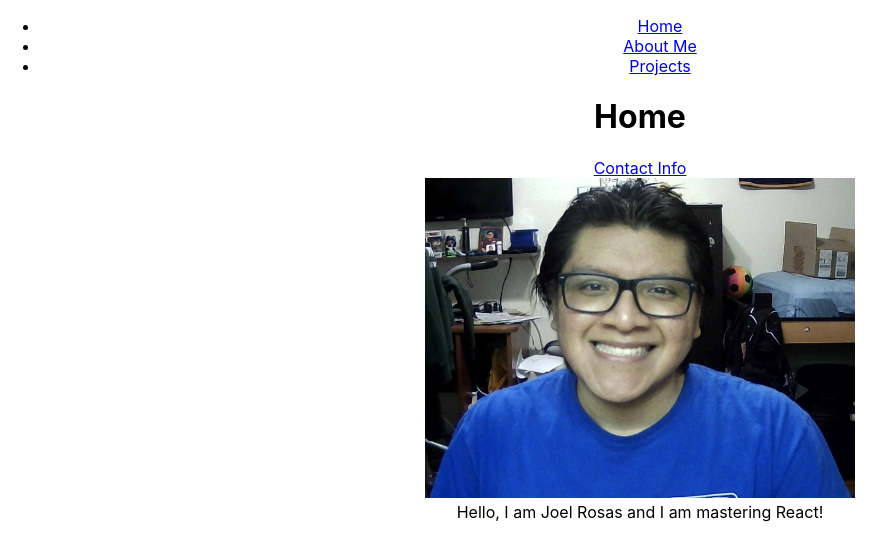
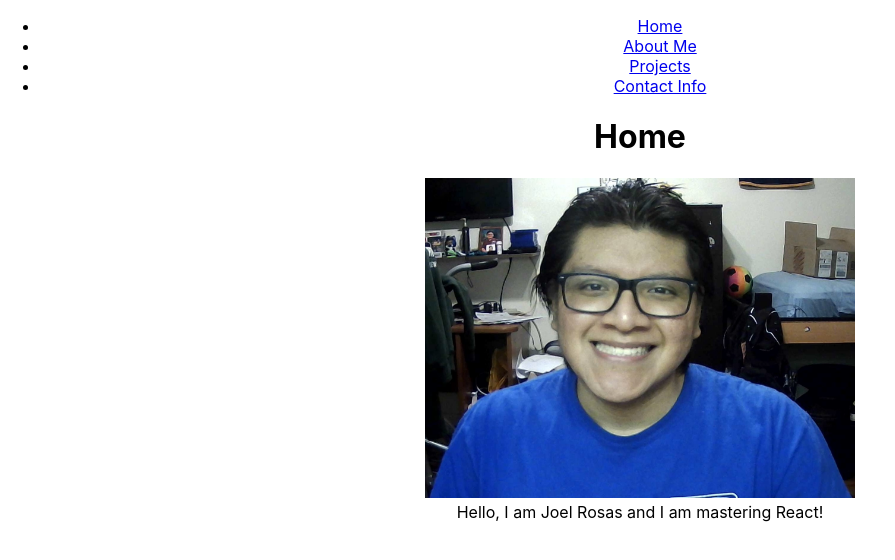
Before and after one commit to JoeliRosas20/joelirosas20.github.io, a React (Create React App) app: page / in a window 1280 px wide. Shown: the top 560 px of the page, without its empty margins (0-895 px from the left). Built offline with nearby package versions, Linux system fonts and the light colour scheme.

Commit message:
Added link to the Contact Info in NavBar

```diff
--- a/src/components/HomePage.js
+++ b/src/components/HomePage.js
@@ -6,8 +6,6 @@ function HomePage() {
     return (
         <div>
             <h1>Home</h1>
-            <Link to="/contact">Contact Info</Link>
-            <br></br>
             <img src={portrait} className='App-logo' alt="portrait" />
             <br></br>
             Hello, I am Joel Rosas and I am mastering React!
--- a/src/components/NavBar.js
+++ b/src/components/NavBar.js
@@ -21,6 +21,11 @@ function NavBar() {
                             Projects
                         </NavLink>
                     </li>
+                    <li>
+                        <NavLink to="/contact">
+                            Contact Info
+                        </NavLink>
+                    </li>
                 </ul>
             </div>
         </nav>
```
